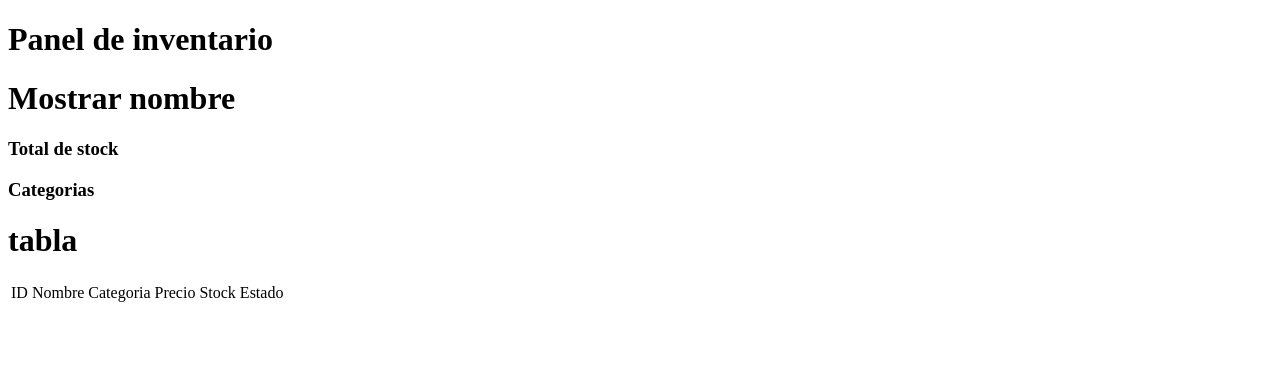
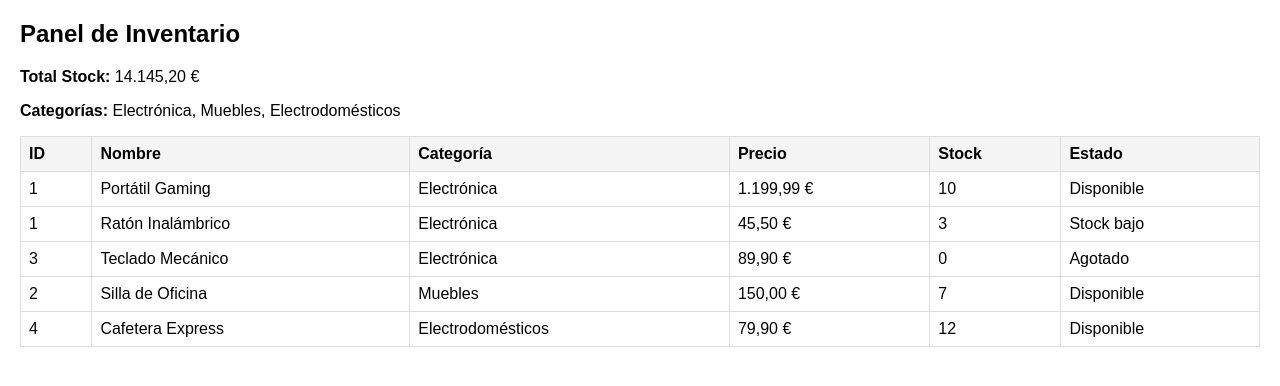
Before and after one commit to esther251106/DWES26-27, a PHP site: page /inventario.php in a window 1280 px wide. Shown: the top 386 px of the page. Run offline with PHP 8.4, Linux system fonts and the light colour scheme.

Commit message:
examenPHP

```diff
--- a/examen/ejercicio1/inventario.php
+++ b/examen/ejercicio1/inventario.php
@@ -1,101 +1,136 @@
 <?php
-
-class Inventario
-{
+class Producto {
     private $id;
     private $nombre;
+    private $categoria;
     private $precio;
     private $stock;
-    private $categoria;
-    private $estado;
-    private $datosDeEntrada = [];
 
-
-
-    //constructor
-    public function __construct($id, $nombre, $categoria, $precio, $stock, $estado)
-    {
+    public function __construct($id, $nombre, $categoria, $precio, $stock) {
         $this->id = $id;
         $this->nombre = $nombre;
         $this->categoria = $categoria;
         $this->precio = $precio;
         $this->stock = $stock;
-        $this->estado = $estado;
-        $this->datosDeEntrada = [
-            ["id" => 1, "nombre" => "Portátil Gaming", "precio" => 1199.99, "stock" => 10, "categoria" => "Electrónica"],
-            ["id" => 2, "nombre" => "Ratón Inalámbrico", "precio" => 45.50, "stock" => 3, "categoria" => "Electrónica"],
-            ["id" => 3, "nombre" => "Teclado Mecánico", "precio" => 89.90, "stock" => 0, "categoria" => "Electrónica"],
-            ["id" => 4, "nombre" => "Silla de Oficina", "precio" => 150.00, "stock" => 7, "categoria" => "Muebles"],
-            ["id" => 5, "nombre" => "Cafetera Express", "precio" => 79.95, "stock" => 12, "categoria" => "Electrodomésticos"]
-        ];
     }
 
-    //metodos
-    //getters
+    public function getId() { return $this->id; }
+    public function getNombre() { return $this->nombre; }
+    public function getCategoria() { return $this->categoria; }
+    public function getPrecio() { return $this->precio; }
+    public function getStock() { return $this->stock; }
 
-    //setters
-
-
-    //insertar datos de array
-    public function insertarDatos($datosDeEntrada)
-    {
-        foreach ($datosDeEntrada as $item) {
-            $this->id = $item['0'];
-            $this->nombre = $item[1];
-            $this->precio = $item[2];
-            $this->stock = $item[3];
-            $this->categoria = $item[5];
+    public function getEstado() {
+        if ($this->stock == 0) {
+            return "Agotado";
+        } elseif ($this->stock <= 3) {
+            return "Stock bajo";
+        } else {
+            return "Disponible";
         }
-    }
-
-    public function mostrarDatosTabla($datosDeEntrada)
-    {
-        echo "<tr>";
-        echo "<td>" . $datosDeEntrada['id'] . "</td>";
     }
 }
 
+class Inventario {
+    private $productos = [];
+
+    public function agregarProducto(Producto $producto) {
+        $this->productos[] = $producto;
+    }
+
+    public function getProductos() {
+        return $this->productos;
+    }
+    //productos disponibles
+    public function obtenerProductosDisponibles() {
+        return array_filter($this->productos, function($p) {
+            return $p->getStock() > 0;
+        });
+    }
+    //total stock
+    public function calcularValorTotalStock() {
+        $total = 0;
+        foreach ($this->productos as $p) {
+            $total += $p->getPrecio() * $p->getStock();
+        }
+        return $total;
+    }
+    //buscar p x id
+    public function buscarProductoPorId($id) {
+        foreach ($this->productos as $p) {
+            if ($p->getId() == $id) {
+                return $p;
+            }
+        }
+        return null;
+    }
+    //ob nombres p
+    public function obtenerNombresProductos() {
+        return array_map(function($p) {
+            return $p->getNombre();
+        }, $this->productos);
+    }
+    //no duplicados
+    public function obtenerCategoriasUnicas() {
+        $categorias = array_map(function($p) {
+            return $p->getCategoria();
+        }, $this->productos);
+        return array_unique($categorias);
+    }
+}
+
+$inventario = new Inventario();
+$inventario->agregarProducto(new Producto(1, "Portátil Gaming", "Electrónica", 1199.99, 10));
+$inventario->agregarProducto(new Producto(1, "Ratón Inalámbrico", "Electrónica", 45.50, 3));
+$inventario->agregarProducto(new Producto(3, "Teclado Mecánico", "Electrónica", 89.90, 0));
+$inventario->agregarProducto(new Producto(2, "Silla de Oficina", "Muebles", 150.00, 7));
+$inventario->agregarProducto(new Producto(4, "Cafetera Express", "Electrodomésticos", 79.90, 12));
 
 ?>
 
-
-
 <!DOCTYPE html>
-<html lang="en">
-
+<html lang="es">
 <head>
     <meta charset="UTF-8">
-    <meta name="viewport" content="width=device-width, initial-scale=1.0">
-    <title>Inventario</title>
+    <title>Panel de Inventario</title>
+    <style>
+        body { font-family: Arial, sans-serif; margin: 20px; }
+        table { width: 100%; border-collapse: collapse; margin-top: 15px; }
+        th, td { border: 1px solid #ddd; padding: 8px; text-align: left; }
+        th { background-color: #f4f4f4; }
+    </style>
 </head>
+<body>
 
-<body>
-    <h1>Panel de inventario</h1>
-    <h1>Mostrar nombre</h1>
+    <h2>Panel de Inventario</h2>
 
-    <h3>Total de stock</h3>
-    <!--funcion total de stock-->
+    <p><strong>Total Stock:</strong> <?php echo number_format($inventario->calcularValorTotalStock(), 2, ',', '.'); ?> €</p>
+    <p><strong>Categorías:</strong> <?php echo implode(', ', $inventario->obtenerCategoriasUnicas()); ?></p>
 
-    <h3>Categorias</h3>
-    <!--funcion total de mostrar categorias-->
-
-    <h1>tabla</h1>
     <table>
         <thead>
             <tr>
-                <td>ID</td>
-                <td>Nombre</td>
-                <td>Categoria</td>
-                <td>Precio</td>
-                <td>Stock</td>
-                <td>Estado</td>
+                <th>ID</th>
+                <th>Nombre</th>
+                <th>Categoría</th>
+                <th>Precio</th>
+                <th>Stock</th>
+                <th>Estado</th>
             </tr>
         </thead>
         <tbody>
-
-
+            <?php foreach ($inventario->getProductos() as $producto): ?>
+            <tr>
+                <td><?php echo $producto->getId(); ?></td>
+                <td><?php echo $producto->getNombre(); ?></td>
+                <td><?php echo $producto->getCategoria(); ?></td>
+                <td><?php echo number_format($producto->getPrecio(), 2, ',', '.'); ?> €</td>
+                <td><?php echo $producto->getStock(); ?></td>
+                <td><?php echo $producto->getEstado(); ?></td>
+            </tr>
+            <?php endforeach; ?>
         </tbody>
     </table>
+
 </body>
-
 </html>
```
